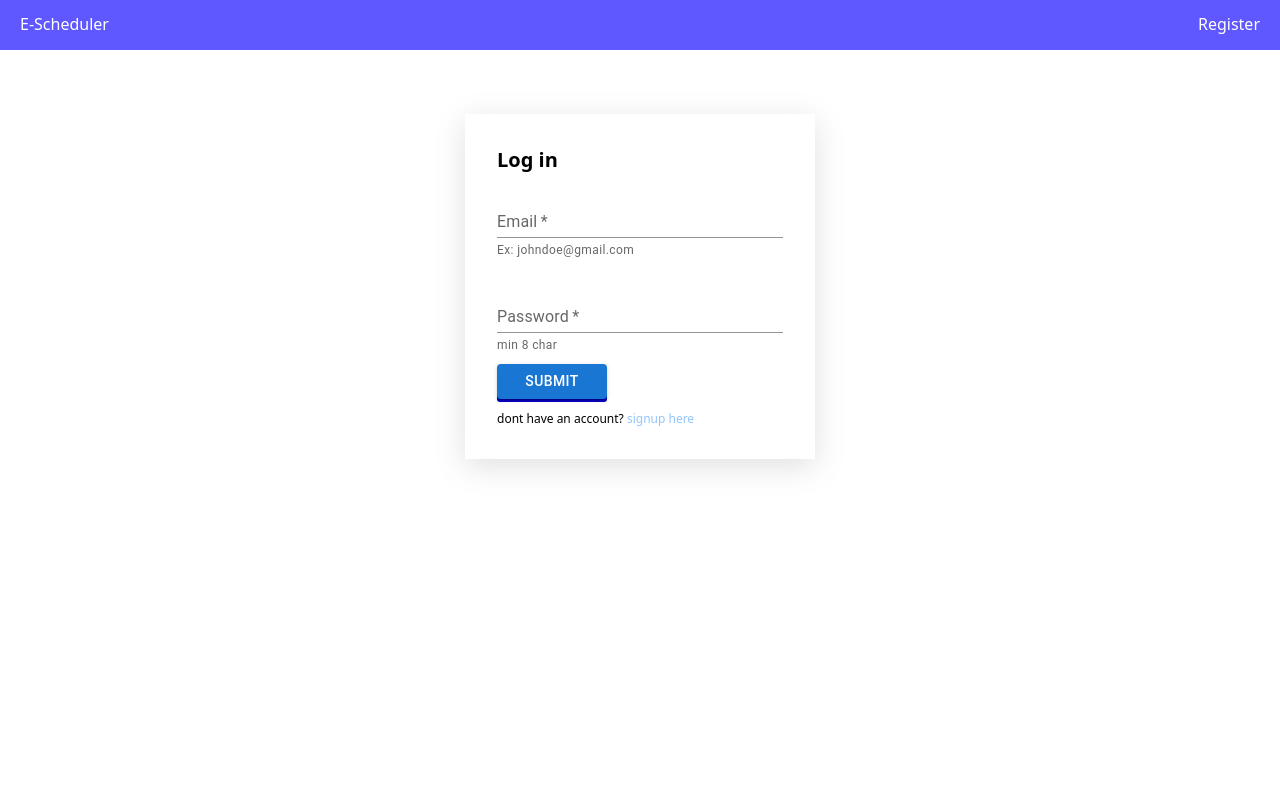
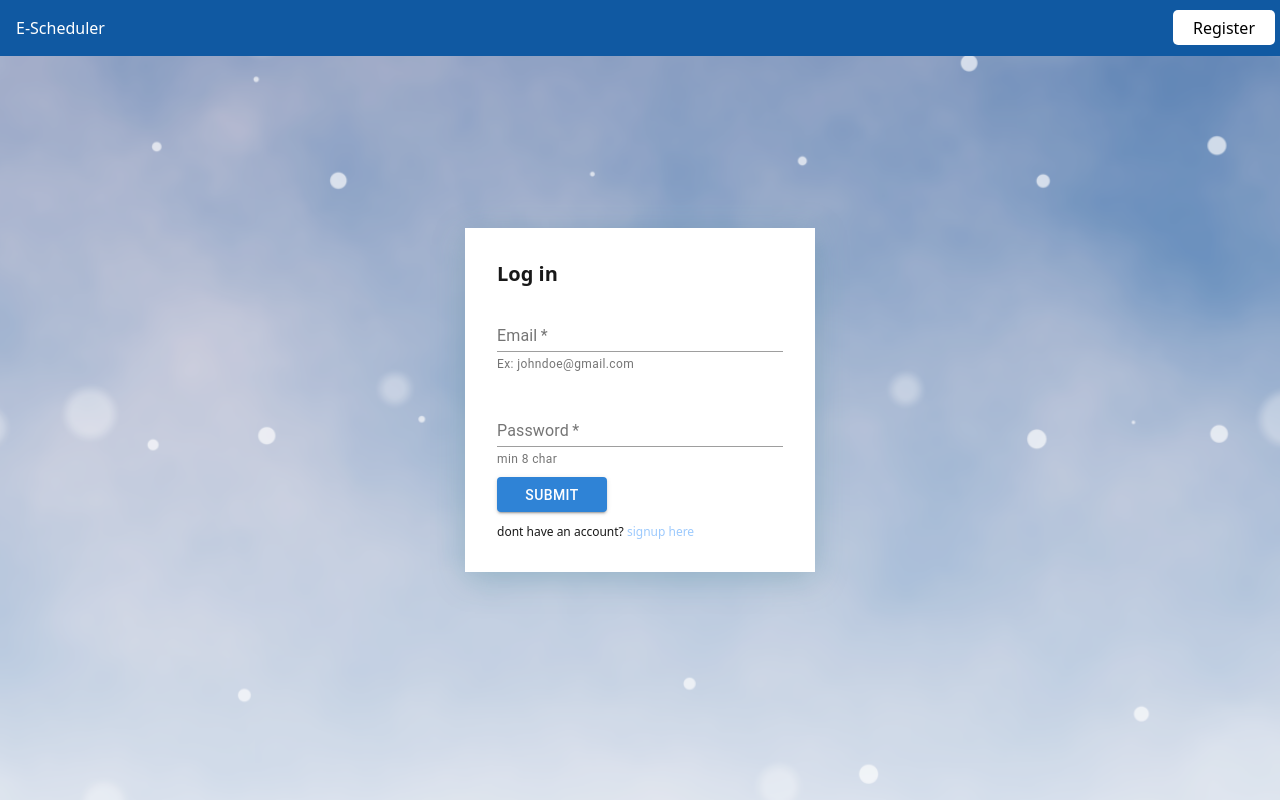
Before and after one commit to Saicharan0662/email-scheduler-client, a React (Create React App) app: page /login in a window 1280 px wide. Built offline with nearby package versions, Linux system fonts and the light colour scheme.

Commit message:
login and signup UI

```diff
--- a/src/App.css
+++ b/src/App.css
@@ -37,7 +37,8 @@
 /* form styling */
 .form-style{
     width: 350px;
-    box-shadow: rgba(100, 100, 111, 0.2) 0px 7px 29px 0px;
+    /* box-shadow: rgba(100, 100, 111, 0.2) 0px 7px 29px 0px; */
+    box-shadow: rgba(56, 125, 143, 0.349) 0px 7px 29px 0px;
 }
 
 .form-style-dashboard{
@@ -61,10 +62,23 @@
     }
 }
 
+/* Login page */
+.bg-image{
+    position: absolute;
+    top: 0;
+    left: 0;
+    width: 100%;
+    height: 100%;
+    z-index: -10;
+    background: url('./assets/background/Snow.png');
+    background-size: cover;
+    opacity: 0.9;
+    background-position: center;
+}
+
 /* Utilities classes */
 .text-effect:hover{
-    color: #e0e0e0;
-    font: bold;
+    color: rgb(118, 118, 199);
 }
 .vid-parent{
     position: relative;
@@ -89,3 +103,13 @@
 .font-baloo{
     font-family: 'Baloo 2', cursive;
 }
+
+.nav-btn{
+    background-color: #fff;
+    border-radius: 5px;
+    padding: 6px 20px;
+    margin: 10px 5px;
+    color: black;
+    height: 35px;
+    font-weight: 500;
+}
--- a/src/components/navbar/Navbar.js
+++ b/src/components/navbar/Navbar.js
@@ -5,11 +5,11 @@ import { Link } from 'react-router-dom'
 const Navbar = ({ path = "/login", text = "Login", isLoading = false }) => {
     return (
         <div className='sticky top-0 left-0' style={{ zIndex: '2' }}>
-            <div className=' w-full flex justify-between align-center' style={{ minHeight: '50px', backgroundColor: "#5f57ff" }}>
-                <div className='text-white font-normal p-2 my-1 mx-3'>
+            <div className=' w-full flex justify-between align-center' style={{ minHeight: '55px', backgroundColor: "#1059a2" }}>
+                <div className='text-white font-normal my-4 mx-4'>
                     E-Scheduler
                 </div>
-                <div className='flex p-2 text-white my-1 mx-3 justify-between font-normal'>
+                <div className='flex text-white justify-between font-normal nav-btn'>
                     <Link to={path} className="text-effect"> {text}</Link>
                 </div>
             </div>
--- a/src/pages/Login.js
+++ b/src/pages/Login.js
@@ -5,7 +5,6 @@ import Button from '@mui/material/Button';
 import { useNavigate } from 'react-router-dom'
 import axios from 'axios'
 import '../axios'
-
 
 import { toast } from 'react-toastify';
 import 'react-toastify/dist/ReactToastify.css';
@@ -43,10 +42,10 @@ const Login = () => {
         })
     }
     return (
-        <div>
+        <div className=''>
             <Navbar path='/register' text='Register' isLoading={isLoading} />
-            <div className='w-full h-full flex justify-center items-center font-semibold'>
-                <form className='p-8 my-16 form-style' onSubmit={login}>
+            <div className='w-full h-full flex justify-center items-center font-semibold bg-image'>
+                <form className='p-8 my-16 form-style bg-white' onSubmit={login}>
                     <div>
                         <h1 className="text-xl ">Log in</h1>
                         <TextField
--- a/src/pages/Register.js
+++ b/src/pages/Register.js
@@ -42,8 +42,8 @@ const Register = () => {
     return (
         <div>
             <Navbar path='/login' text='Login' isLoading={isLoading} />
-            <div className='w-full h-full flex justify-center items-center font-semibold'>
-                <form className='p-8 my-16 form-style' onSubmit={register}>
+            <div className='w-full h-full flex justify-center items-center font-semibold bg-image'>
+                <form className='p-8 my-16 form-style bg-white' onSubmit={register}>
                     <div>
                         <h1 className="text-xl ">Register</h1>
                         <TextField
```
Also changed, not shown: src/assets/background/Snow.png (added), 1 other file (tests, documents, lock files or other folders).
